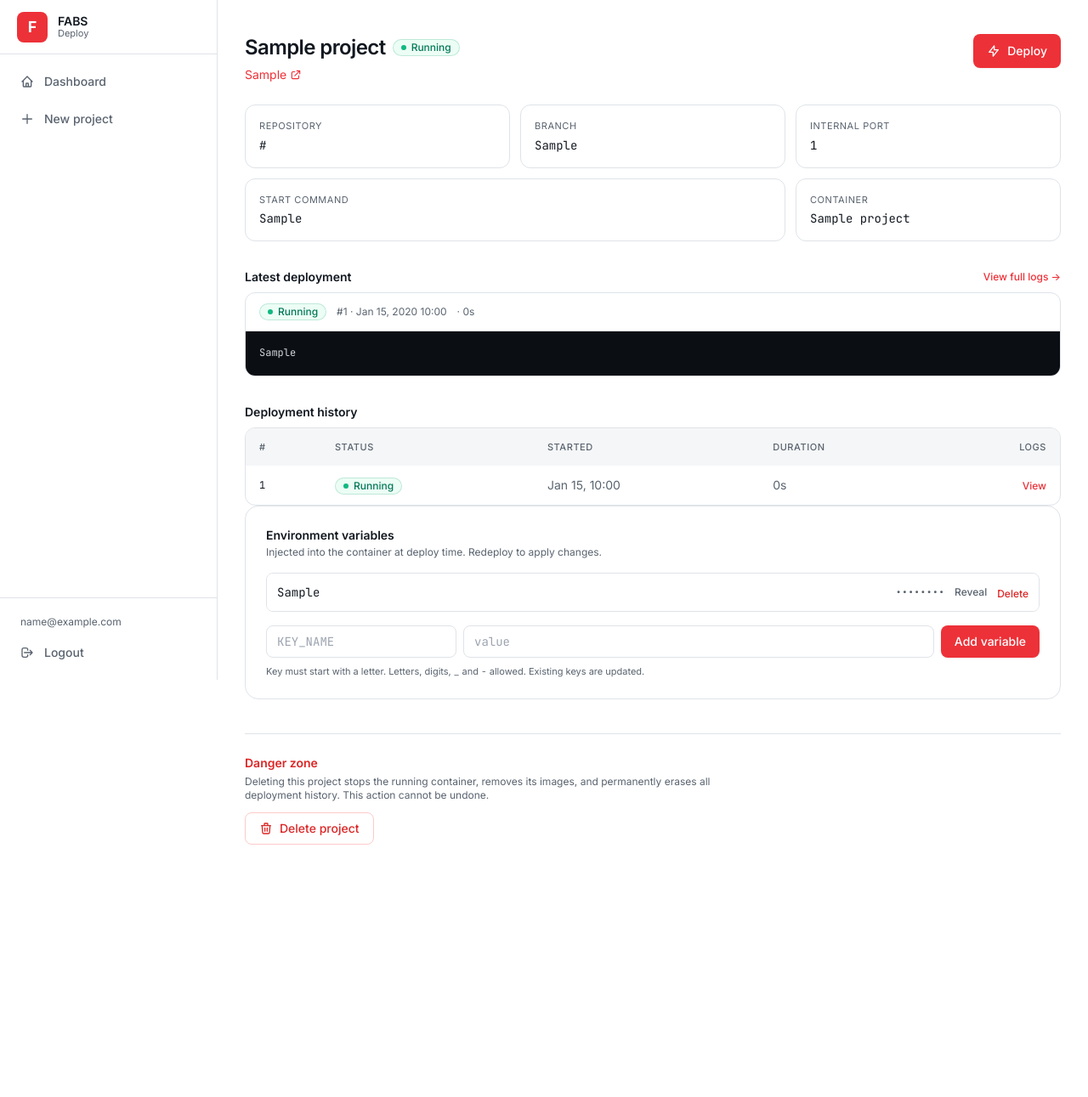
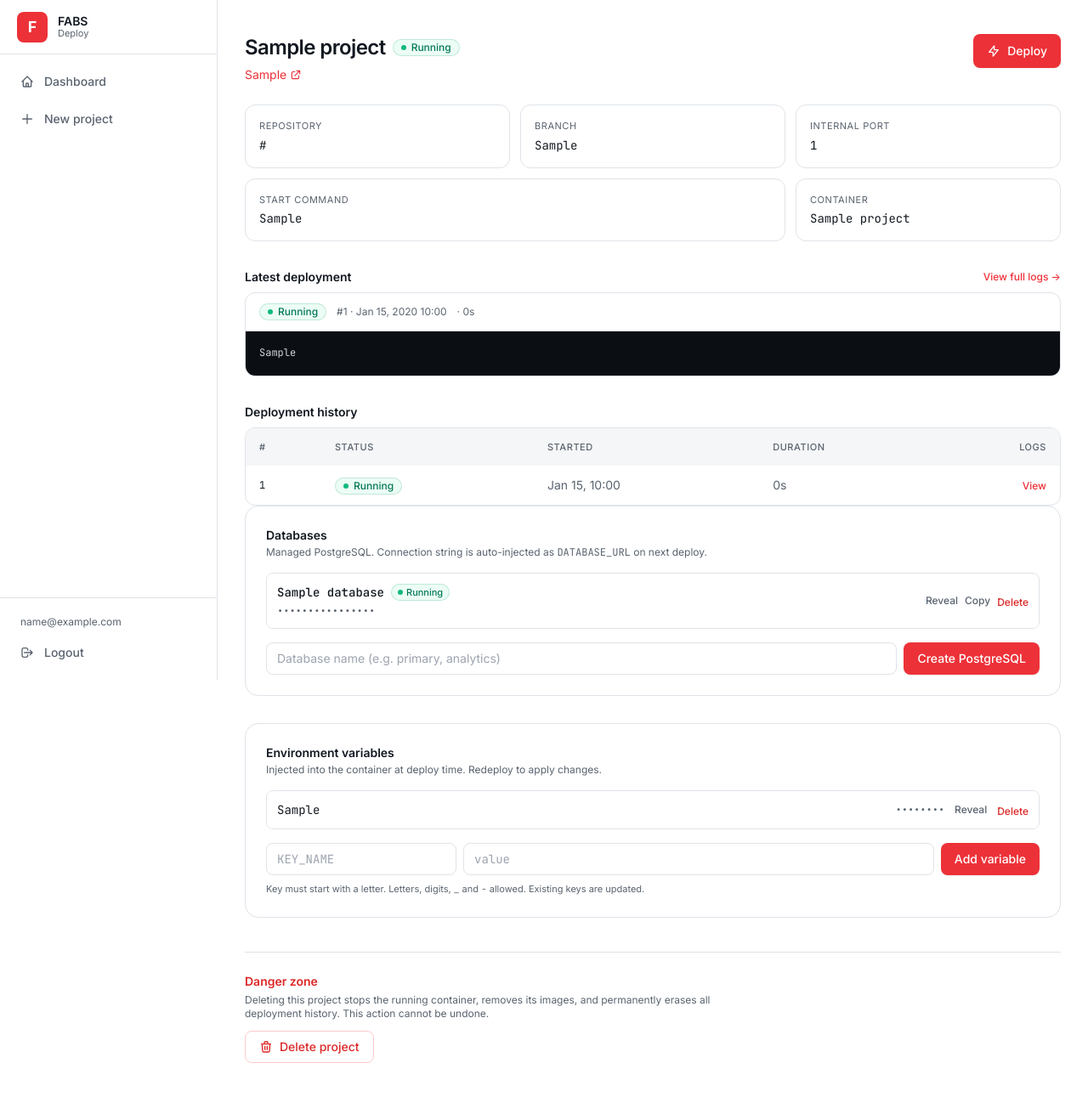
Before and after one commit to 1234manucho/fabs-platform, a Flask app: page /projects/1 in a window 1280 px wide. Shown: the whole page at 85% size. Before the commit the page ends 994 px from the top, so only its background shows below. Run offline with Flask 3, Linux system fonts and the light colour scheme; a user stored in the database is signed in; tables that the repository leaves empty hold one stand-in row (values such as "Sample post"); some libraries are stand-ins or nearby versions.

Commit message:
fix: import Database model at top of projects routes

```diff
--- a/control-plane/app/jobs.py
+++ b/control-plane/app/jobs.py
@@ -1,6 +1,7 @@
 import os
 import shlex
 import shutil
+import secrets
 import tempfile
 import subprocess
 from datetime import datetime
@@ -100,7 +101,6 @@ def deploy(project_id, deployment_id):
             except docker.errors.NotFound:
                 pass
 
-            # Collect env vars — DO NOT log values
             env_dict = {ev.key: ev.value for ev in project.env_vars}
             if env_dict:
                 _append(deployment_id, f'Injecting {len(env_dict)} environment variable(s)\n')
@@ -176,3 +176,110 @@ def delete_docker_resources(project_id, container_name):
                         pass
     except Exception:
         pass
+
+
+def create_database(project_id, database_id):
+    from app import create_app, db
+    from app.models import Project, Database, EnvVar
+
+    app = create_app()
+    with app.app_context():
+        project = Project.query.get(project_id)
+        database = Database.query.get(database_id)
+        if not project or not database:
+            return
+
+        try:
+            client = docker.from_env()
+            container_name = f'db-{database.id}'
+            volume_name = f'db-volume-{database.id}'
+
+            if not database.db_password:
+                database.db_password = secrets.token_urlsafe(24)
+                database.db_user = f'user_{database.id}'
+                database.db_name = f'db_{database.id}'
+                database.container_name = container_name
+                db.session.commit()
+
+            try:
+                client.volumes.get(volume_name)
+            except docker.errors.NotFound:
+                client.volumes.create(name=volume_name)
+
+            try:
+                old = client.containers.get(container_name)
+                old.stop()
+                old.remove()
+            except docker.errors.NotFound:
+                pass
+
+            client.containers.run(
+                'postgres:16-alpine',
+                detach=True,
+                name=container_name,
+                environment={
+                    'POSTGRES_USER': database.db_user,
+                    'POSTGRES_PASSWORD': database.db_password,
+                    'POSTGRES_DB': database.db_name,
+                },
+                volumes={volume_name: {'bind': '/var/lib/postgresql/data', 'mode': 'rw'}},
+                network=os.getenv('TRAEFIK_NETWORK', 'deploy-platform_traefik'),
+                restart_policy={'Name': 'unless-stopped'},
+                labels={
+                    'managed-by': 'fabs-platform',
+                    f'db-id': str(database.id),
+                    f'project-id': str(project.id),
+                },
+            )
+
+            database.status = 'running'
+            db.session.commit()
+
+            conn_str = database.internal_url
+            existing = EnvVar.query.filter_by(
+                project_id=project.id, key='DATABASE_URL'
+            ).first()
+            if existing:
+                existing.value = conn_str
+            else:
+                db.session.add(EnvVar(
+                    project_id=project.id, key='DATABASE_URL', value=conn_str
+                ))
+            db.session.commit()
+
+        except Exception as e:
+            database.status = 'failed'
+            db.session.commit()
+            print(f'[db-create] error: {e}')
+
+
+def delete_database(database_id, container_name):
+    try:
+        client = docker.from_env()
+    except Exception:
+        return
+
+    if container_name:
+        try:
+            c = client.containers.get(container_name)
+            try:
+                c.stop(timeout=15)
+            except Exception:
+                pass
+            try:
+                c.remove(force=True)
+            except Exception:
+                pass
+        except docker.errors.NotFound:
+            pass
+        except Exception:
+            pass
+
+    try:
+        volume_name = f'db-volume-{database_id}'
+        v = client.volumes.get(volume_name)
+        v.remove(force=True)
+    except docker.errors.NotFound:
+        pass
+    except Exception:
+        pass
--- a/control-plane/app/models.py
+++ b/control-plane/app/models.py
@@ -47,6 +47,9 @@ class Project(db.Model):
     env_vars = db.relationship(
         'EnvVar', backref='project', lazy=True, cascade='all, delete-orphan'
     )
+    databases = db.relationship(
+        'Database', backref='project', lazy=True, cascade='all, delete-orphan'
+    )
 
 
 class Deployment(db.Model):
@@ -69,3 +72,28 @@ class EnvVar(db.Model):
     __table_args__ = (
         db.UniqueConstraint('project_id', 'key', name='uix_project_env_key'),
     )
+
+
+class Database(db.Model):
+    id = db.Column(db.Integer, primary_key=True)
+    project_id = db.Column(db.Integer, db.ForeignKey('project.id'), nullable=False)
+    name = db.Column(db.String(100), nullable=False)
+    engine = db.Column(db.String(50), default='postgres', nullable=False)
+    db_name = db.Column(db.String(100), nullable=False)
+    db_user = db.Column(db.String(100), nullable=False)
+    db_password = db.Column(db.String(255), nullable=False)
+    container_name = db.Column(db.String(100))
+    status = db.Column(db.String(50), default='creating')
+    created_at = db.Column(db.DateTime, default=datetime.utcnow)
+
+    @property
+    def internal_url(self):
+        return f'postgresql://{self.db_user}:{self.db_password}@{self.container_name}:5432/{self.db_name}'
+
+    @property
+    def host(self):
+        return self.container_name
+
+    @property
+    def port(self):
+        return 5432
--- a/control-plane/app/routes/projects.py
+++ b/control-plane/app/routes/projects.py
@@ -4,7 +4,7 @@ from flask import (
 )
 from flask_login import login_required, current_user
 from app import db
-from app.models import Project, Deployment, EnvVar
+from app.models import Project, Deployment, EnvVar, Database
 
 bp = Blueprint('projects', __name__)
 
@@ -127,6 +127,81 @@ def delete_env(project_id, env_id):
     return redirect(url_for('projects.view', project_id=project.id))
 
 
+@bp.route('/projects/<int:project_id>/databases', methods=['POST'])
+@login_required
+def create_db(project_id):
+    project = Project.query.filter_by(
+        id=project_id, user_id=current_user.id
+    ).first_or_404()
+
+    name = request.form.get('name', '').strip()
+    if not name:
+        flash('Database name is required.')
+        return redirect(url_for('projects.view', project_id=project.id))
+
+    database = Database(
+        project_id=project.id,
+        name=name,
+        engine='postgres',
+        db_name='pending',
+        db_user='pending',
+        db_password='',
+        status='creating',
+    )
+    db.session.add(database)
+    db.session.commit()
+
+    from app.jobs import create_database
+    current_app.queue.enqueue(
+        create_database, project.id, database.id, job_timeout=180
+    )
+
+    flash(f'Database "{name}" is being created. This takes ~10 seconds.')
+    return redirect(url_for('projects.view', project_id=project.id))
+
+
+@bp.route('/databases/<int:database_id>/delete', methods=['POST'])
+@login_required
+def delete_db(database_id):
+    from app.models import Database
+    database = Database.query.get_or_404(database_id)
+    project = Project.query.filter_by(
+        id=database.project_id, user_id=current_user.id
+    ).first_or_404()
+
+    name = database.name
+    container_name = database.container_name or f'db-{database.id}'
+    db_id = database.id
+
+    db.session.delete(database)
+    db.session.commit()
+
+    from app.jobs import delete_database
+    current_app.queue.enqueue(
+        delete_database, db_id, container_name, job_timeout=120
+    )
+
+    flash(f'Database "{name}" deleted.')
+    return redirect(url_for('projects.view', project_id=project.id))
+
+
+@bp.route('/databases/<int:database_id>/connection')
+@login_required
+def db_connection(database_id):
+    from app.models import Database
+    database = Database.query.get_or_404(database_id)
+    if database.project.user_id != current_user.id:
+        return jsonify({'error': 'forbidden'}), 403
+    return jsonify({
+        'url': database.internal_url,
+        'host': database.host,
+        'port': database.port,
+        'user': database.db_user,
+        'password': database.db_password,
+        'db_name': database.db_name,
+    })
+
+
 @bp.route('/deployments/<int:deployment_id>/logs')
 @login_required
 def deployment_logs(deployment_id):
--- a/control-plane/app/templates/project.html
+++ b/control-plane/app/templates/project.html
@@ -71,6 +71,61 @@
   </div>
 {% endif %}
 
+
+
+<!-- Databases -->
+<div class="bg-white border border-brand-line rounded-2xl p-6 mb-8">
+  <div class="mb-4">
+    <h2 class="text-sm font-semibold">Databases</h2>
+    <p class="text-xs text-brand-muted mt-0.5">Managed PostgreSQL. Connection string is auto-injected as <code class="font-mono">DATABASE_URL</code> on next deploy.</p>
+  </div>
+
+  {% if project.databases %}
+    <div class="mb-4 divide-y divide-brand-line border border-brand-line rounded-lg overflow-hidden">
+      {% for db in project.databases|sort(attribute='name') %}
+        <div class="px-3 py-3 bg-white">
+          <div class="flex items-center justify-between gap-3">
+            <div class="min-w-0 flex-1">
+              <div class="flex items-center gap-2">
+                <span class="font-mono text-sm font-medium">{{ db.name }}</span>
+                {% if db.status == 'running' %}
+                  <span class="inline-flex items-center gap-1 rounded-full px-2 py-0.5 text-[11px] font-medium bg-emerald-50 text-emerald-700 ring-1 ring-inset ring-emerald-600/20"><span class="w-1.5 h-1.5 rounded-full bg-emerald-500"></span>Running</span>
+                {% elif db.status == 'creating' %}
+                  <span class="inline-flex items-center gap-1 rounded-full px-2 py-0.5 text-[11px] font-medium bg-amber-50 text-amber-700 ring-1 ring-inset ring-amber-600/20"><span class="w-1.5 h-1.5 rounded-full bg-amber-500 pulse-dot"></span>Creating</span>
+                {% else %}
+                  <span class="inline-flex items-center gap-1 rounded-full px-2 py-0.5 text-[11px] font-medium bg-red-50 text-red-700 ring-1 ring-inset ring-red-600/20"><span class="w-1.5 h-1.5 rounded-full bg-red-500"></span>{{ db.status }}</span>
+                {% endif %}
+              </div>
+              <div class="text-xs text-brand-muted mt-1 font-mono">
+                <span data-conn-url="{{ db.internal_url }}">••••••••••••••••</span>
+              </div>
+            </div>
+            <div class="flex items-center gap-2 shrink-0">
+              {% if db.status == 'running' %}
+                <button type="button" onclick="toggleConn(this)" class="text-xs font-medium text-brand-muted hover:text-brand-text">Reveal</button>
+                <button type="button" onclick="copyConn(this)" class="text-xs font-medium text-brand-muted hover:text-brand-text">Copy</button>
+              {% endif %}
+              <form method="post" action="{{ url_for('projects.delete_db', database_id=db.id) }}"
+                    onsubmit="return confirm('Delete database {{ db.name }}? All data will be lost.');" class="inline">
+                <button type="submit" class="text-xs font-medium text-red-600 hover:text-red-700">Delete</button>
+              </form>
+            </div>
+          </div>
+        </div>
+      {% endfor %}
+    </div>
+  {% else %}
+    <p class="text-xs text-brand-muted mb-4">No databases yet. Create one below.</p>
+  {% endif %}
+
+  <form method="post" action="{{ url_for('projects.create_db', project_id=project.id) }}" class="flex flex-col sm:flex-row gap-2">
+    <input name="name" required placeholder="Database name (e.g. primary, analytics)"
+           class="flex-1 rounded-lg border border-brand-line px-3 py-2 text-sm focus:outline-none focus:ring-2 focus:ring-brand-red/30 focus:border-brand-red transition">
+    <button class="bg-brand-red hover:bg-brand-red2 text-white text-sm font-medium rounded-lg px-4 py-2 transition shadow-sm whitespace-nowrap">
+      Create PostgreSQL
+    </button>
+  </form>
+</div>
 
 <!-- Environment variables -->
 <div class="bg-white border border-brand-line rounded-2xl p-6 mb-8">
@@ -209,6 +264,25 @@ function revealValue(btn) {
   }
 }
 
+
+function toggleConn(btn) {
+  const span = btn.closest('.px-3').querySelector('[data-conn-url]');
+  if (span.textContent.startsWith('•')) {
+    span.textContent = span.dataset.connUrl;
+    btn.textContent = 'Hide';
+  } else {
+    span.textContent = '••••••••••••••••';
+    btn.textContent = 'Reveal';
+  }
+}
+function copyConn(btn) {
+  const span = btn.closest('.px-3').querySelector('[data-conn-url]');
+  navigator.clipboard.writeText(span.dataset.connUrl).then(() => {
+    btn.textContent = 'Copied!';
+    setTimeout(() => btn.textContent = 'Copy', 1500);
+  });
+}
+
 function deployProject() {
   const btn = document.getElementById('deployBtn');
   btn.disabled = true; btn.innerHTML = 'Starting...';
```
